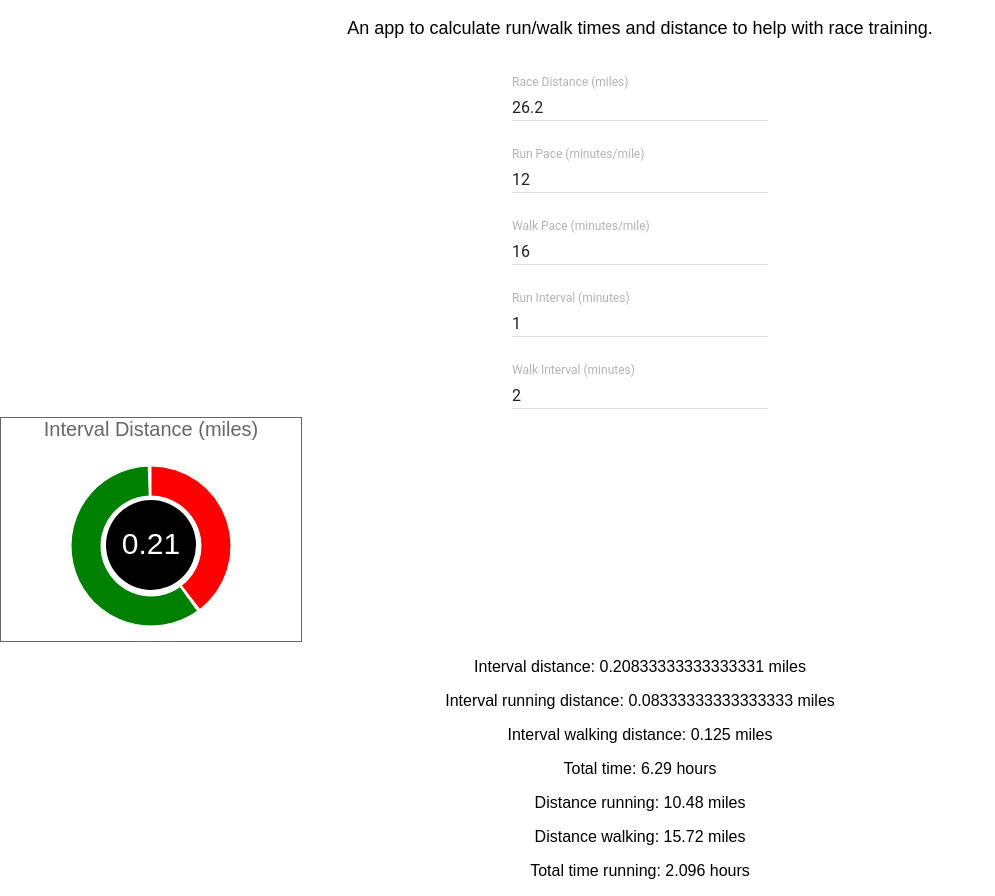
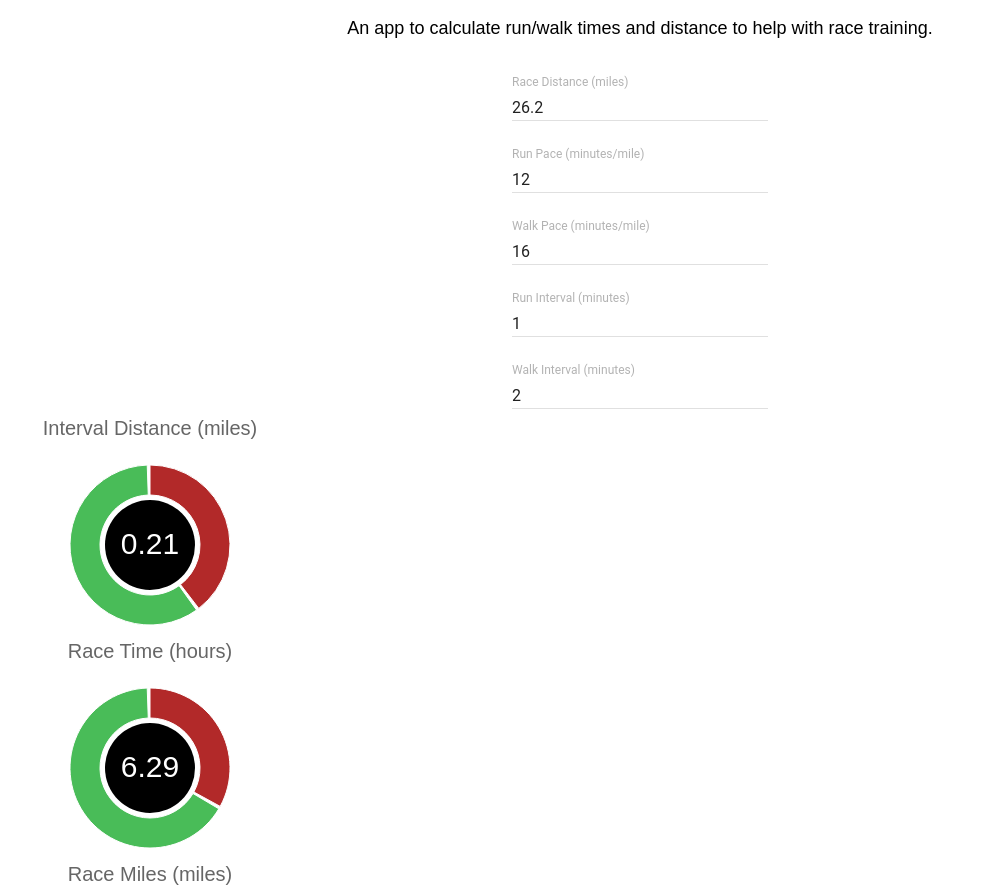
Before and after one commit to JohnDHamm/pacer, a React (Create React App) app: page / in a window 1280 px wide. Shown: the top 896 px of the page, without its empty margins (0-995 px from the left). Built offline with nearby package versions, Linux system fonts and the light colour scheme.

Commit message:
add time + distance charts to home, style changes to pieChart comp

```diff
--- a/src/components/resultPieChart.js
+++ b/src/components/resultPieChart.js
@@ -6,12 +6,12 @@ export default class resultPieChart extends Component {
 	render() {
 
 		const { data, title, metric, sum } = this.props;
-		const colors = ['red', 'green'];
+		const colors = ['#b22929', '#49bc58'];
 
 		const styles = {
 			container: {
 				position: 'relative',
-				border: '1px solid #666',
+				// border: '1px solid #666',
 				width: 300
 			},
 			title: {
@@ -24,7 +24,7 @@ export default class resultPieChart extends Component {
 				height: 90,
 				width: 90,
 				left: 150 - 45,
-				top: 150 - 68,
+				top: 150 - 67,
 				borderRadius: '50%',
 				backgroundColor: 'black'
 			},
--- a/src/containers/home.js
+++ b/src/containers/home.js
@@ -65,8 +65,27 @@ export default class Home extends Component {
 		totalRunTime = calcObj.totalRunTime;
 		totalWalkTime = calcObj.totalWalkTime;
 
-		const intervalData = [{name: 'runIntervalDist', value: intervalRunDistance}, {name: 'walkIntervalDistance', value: intervalWalkDistance}];
+		const intervalData = [
+			{	name: 'runIntervalDist',
+				value: calcObj.intervalRunDistance },
+			{	name: 'walkIntervalDistance',
+				value: calcObj.intervalWalkDistance }
+		];
 		const intervalSum = (intervalRunDistance + intervalWalkDistance).toFixed(2);
+		const raceTimeData = [
+			{ name: 'runRaceTime',
+				value: calcObj.totalRunTime },
+			{ name: 'walkRaceTime',
+				value: calcObj.totalWalkTime }
+		];
+		const raceTimeSum = calcObj.totalRaceTime;
+		const raceDistanceData = [
+			{ name: 'runRaceTime',
+				value: calcObj.totalRunDistance },
+			{ name: 'walkRaceTime',
+				value: calcObj.totalWalkDistance }
+		];
+		const raceDistanceSum = this.state.raceDistance;
 
 		return (
 			<div>
@@ -121,6 +140,18 @@ export default class Home extends Component {
 					data={intervalData}
 					sum={intervalSum}
 				/>
+				<ResultPieChart
+					title={'Race Time'}
+					metric={'hours'}
+					data={raceTimeData}
+					sum={raceTimeSum}
+				/>
+				<ResultPieChart
+					title={'Race Miles'}
+					metric={'miles'}
+					data={raceDistanceData}
+					sum={raceDistanceSum}
+				/>
 				<div>
 					<p>Interval distance: <span>{intervalDistance}</span> miles</p>
 				</div>
```
